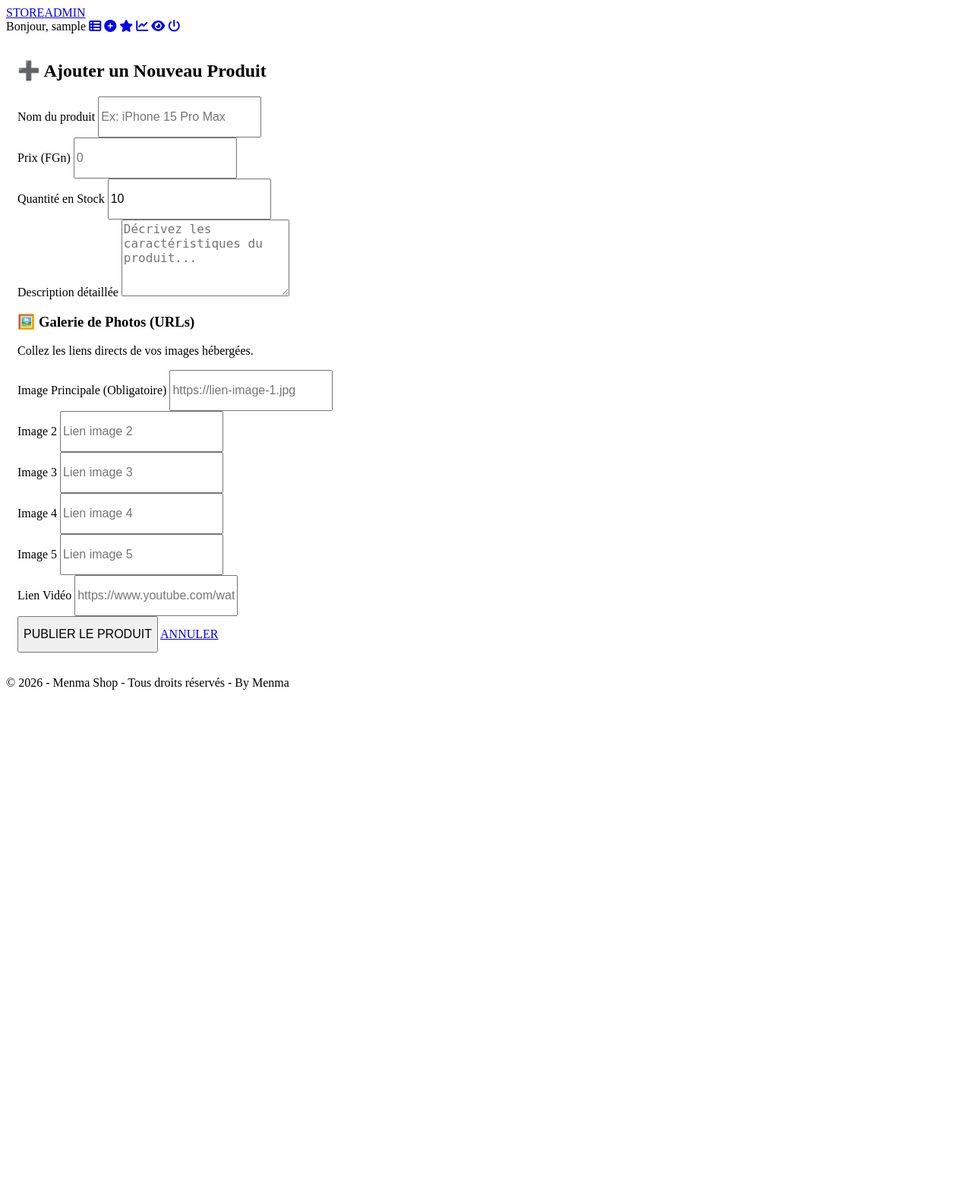
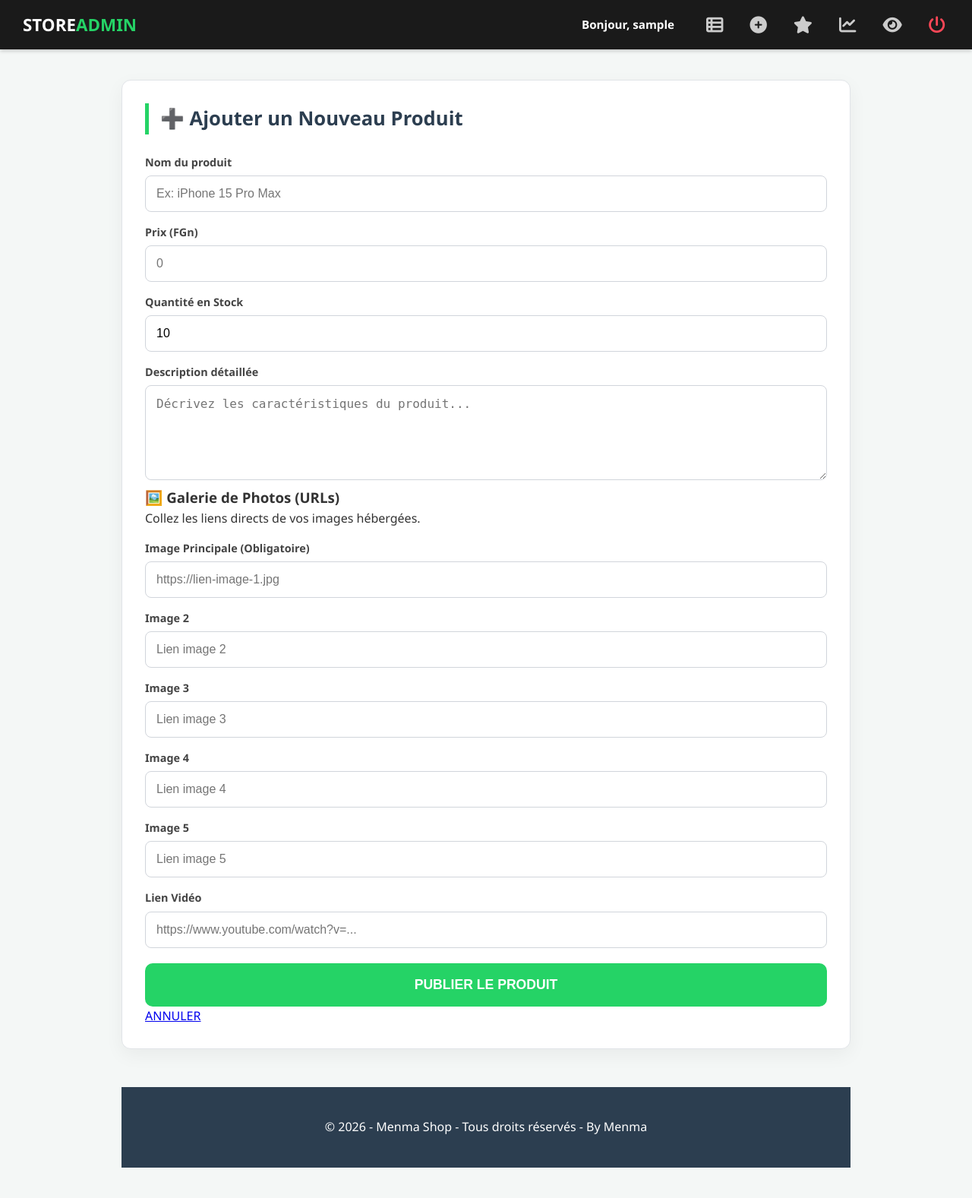
Before and after one commit to menma-officiel/Menma-Shop, a PHP site: page /admin/edit_product.php in a window 1280 px wide. Shown: the whole page at 76% size. Before the commit the page ends 908 px from the top, so only its background shows below. Run offline with PHP 8.4, Linux system fonts and the light colour scheme; the visitor is signed in with stand-in values (Sample User, id 1); some libraries are stand-ins or nearby versions.

Commit message:
Update admin.css

```diff
--- a/assets/css/admin.css
+++ b/assets/css/admin.css
@@ -1,185 +1,179 @@
 /* ==========================================================================
-   OPTIMISATION MOBILE FINALE (Smartphone & Tablette)
+   1. BASES ET RESET
    ========================================================================== */
-
-/* 1. Amélioration globale du confort tactile */
-input, select, textarea, .btn, .btn-save, .btn-edit, .btn-delete, .menu-admin a, .btn-whatsapp {
-    min-height: 48px !important; /* Taille cible pour les doigts selon Google */
-    font-size: 16px !important;  /* Empêche le zoom auto forcé sur iPhone */
+* {
+    margin: 0;
+    padding: 0;
+    box-sizing: border-box;
+    -webkit-tap-highlight-color: transparent; /* Supprime le flash bleu au clic sur mobile */
 }
 
-@media (max-width: 768px) {
-    /* 2. Navigation et En-tête */
-    nav, .nav-admin, .admin-nav, .dashboard-header {
-        flex-direction: column !important;
-        height: auto !important;
-        padding: 15px !important;
-        gap: 15px !important;
-        text-align: center;
+body {
+    font-family: 'Segoe UI', Roboto, Helvetica, Arial, sans-serif;
+    background-color: #f4f7f6;
+    color: #333;
+    line-height: 1.6;
 }
 
-    nav ul, .menu-admin, .admin-menu {
-        width: 100%;
-        justify-content: space-around !important;
-        padding: 0;
-        gap: 10px;
+/* ==========================================================================
+   2. NAVIGATION (HEADER)
+   ========================================================================== */
+.nav-admin {
+    display: flex;
+    justify-content: space-between;
+    align-items: center;
+    background: #1a1a1a;
+    padding: 0 30px;
+    height: 65px;
+    color: white;
+    box-shadow: 0 2px 5px rgba(0, 0, 0, 0.2);
+    position: sticky;
+    top: 0;
+    z-index: 1000;
 }
 
-    /* 3. Transformation des Tableaux en Cartes (L'élément crucial) */
-    table, thead, tbody, th, td, tr {
-        display: block !important;
-        width: 100% !important;
+.logo { font-weight: 800; font-size: 1.4rem; color: #fff; text-decoration: none; text-transform: uppercase; }
+.logo span { color: #25D366; }
+
+.menu-admin { display: flex; gap: 25px; align-items: center; }
+.menu-admin .admin-user { color: #fff; font-weight: 600; margin-right: 12px; font-size: 0.95rem; }
+.menu-admin a { color: #ccc; text-decoration: none; font-size: 1.4rem; transition: 0.3s; padding: 5px; }
+.menu-admin a:hover { color: #25D366; transform: scale(1.1); }
+.menu-admin a.logout { color: #ff4757; }
+
+/* ==========================================================================
+   3. LAYOUT ET CONTENEURS
+   ========================================================================== */
+.admin-wrapper { max-width: 1000px; margin: 40px auto; padding: 0 20px; }
+
+.edit-container {
+    background: #ffffff;
+    padding: 30px;
+    border-radius: 12px;
+    box-shadow: 0 8px 24px rgba(0, 0, 0, 0.05);
+    border: 1px solid #e1e4e8;
+    margin-bottom: 20px;
 }
 
-    thead, .table-head {
-        display: none !important; /* Cache les entêtes de colonnes */
+h2 {
+    margin-bottom: 25px;
+    color: #2c3e50;
+    font-size: 1.6rem;
+    border-left: 5px solid #25D366;
+    padding-left: 15px;
 }
 
-    tr {
-        margin-bottom: 20px !important;
-        border: 1px solid #ddd !important;
-        border-radius: 12px !important;
-        background: #fff !important;
-        padding: 15px !important;
-        box-shadow: 0 4px 8px rgba(0,0,0,0.05) !important;
+/* Grilles */
+.stats-grid { display: grid; grid-template-columns: repeat(auto-fit, minmax(200px, 1fr)); gap: 20px; margin-bottom: 30px; }
+.form-row { display: grid; grid-template-columns: 1fr 1fr; gap: 20px; }
+
+/* ==========================================================================
+   4. FORMULAIRES ET BOUTONS
+   ========================================================================== */
+.admin-form label { display: block; margin: 15px 0 6px; font-weight: 700; color: #444; font-size: 0.9rem; }
+
+.admin-form input, .admin-form textarea, .admin-form select {
+    width: 100%;
+    padding: 14px;
+    border: 1px solid #d1d5db;
+    border-radius: 8px;
+    font-size: 1rem;
+    transition: 0.2s;
 }
 
-    td {
-        display: flex !important;
-        justify-content: space-between !important;
-        align-items: center !important;
-        padding: 12px 0 !important;
-        border-bottom: 1px solid #f0f0f0 !important;
-        text-align: right;
+.admin-form input:focus { border-color: #25D366; outline: none; box-shadow: 0 0 0 3px rgba(37, 211, 102, 0.1); }
+
+/* Boutons */
+.btn-save {
+    width: 100%; background: #25D366; color: white; border: none; padding: 18px;
+    border-radius: 10px; font-weight: 800; font-size: 1.1rem; cursor: pointer;
+    margin-top: 20px; transition: 0.3s; text-transform: uppercase;
+}
+.btn-save:hover { background: #1eb954; box-shadow: 0 4px 12px rgba(37, 211, 102, 0.3); }
+
+.btn-edit { color: #f39c12; text-decoration: none; font-size: 1.3rem; padding: 8px; }
+.btn-delete { color: #e74c3c; text-decoration: none; font-size: 1.3rem; padding: 8px; }
+
+/* ==========================================================================
+   5. TABLEAUX (VERSION BUREAU)
+   ========================================================================== */
+.table-responsive { overflow-x: auto; background: white; border-radius: 8px; }
+table { width: 100%; border-collapse: collapse; margin-top: 10px; }
+th { text-align: left; padding: 15px; background: #f8f9fa; color: #666; border-bottom: 2px solid #eee; font-weight: 700; }
+td { padding: 15px; border-bottom: 1px solid #eee; vertical-align: middle; }
+tr:hover { background: #fafafa; }
+
+/* ==========================================================================
+   6. OPTIMISATION MOBILE (MEDIA QUERIES)
+   ========================================================================== */
+@media (max-width: 768px) {
+    /* 1. Rendre les zones cliquables plus grandes */
+    input, select, textarea, .btn-save, .btn-edit, .btn-delete, .menu-admin a {
+        min-height: 48px;
+        font-size: 16px !important; /* Empêche le zoom auto sur iPhone */
     }
 
-    /* Style si tu n'as pas de data-label : on met en avant la première cellule */
-    td:first-child {
-        font-weight: bold;
-        font-size: 1.1rem;
-        color: #2c3e50;
+    /* 2. Navigation Mobile */
+    .nav-admin {
+        flex-direction: column;
+        height: auto;
+        padding: 15px;
+        gap: 15px;
     }
+    .menu-admin { width: 100%; justify-content: space-around; }
 
-    /* Actions (Modifier/Supprimer) en bas de carte */
-    td:last-child {
-        border-bottom: none !important;
-        justify-content: center !important;
-        gap: 25px !important;
-        padding-top: 20px !important;
-        background: #fafafa;
-        margin: 10px -15px -15px -15px;
-        border-radius: 0 0 12px 12px;
-    }
+    /* 3. Grilles en une colonne */
+    .form-row, .stats-grid { grid-template-columns: 1fr; gap: 15px; }
 
-    /* 4. Boutons d'action géants */
-    .btn-edit, .btn-delete {
-        font-size: 1.8rem !important; /* Très visible pour le pouce */
-        padding: 12px 25px !important;
-        background: #fff !important;
-        border: 1px solid #eee !important;
-        border-radius: 10px !important;
-        box-shadow: 0 2px 4px rgba(0,0,0,0.05);
-    }
-
-    /* 5. Grilles et Formulaires */
-    .stats-grid, .product-grid, .form-row, .form-group-row, .top-grid {
-        grid-template-columns: 1fr !important;
-        gap: 15px !important;
-    }
-
-    .stat-card {
-        padding: 20px !important;
-    }
-
-    .edit-container, .admin-wrapper, .container {
-        padding: 10px !important;
-        width: 100% !important;
-        margin: 0 auto !important;
-    }
-
-    /* 6. Boutons de validation larges */
-    .btn-save, .btn-new-product, .btn-whatsapp {
-        width: 100% !important;
-        padding: 20px !important;
-        font-size: 1.2rem !important;
-        border-radius: 12px !important;
-    }
-
-    /* 7. Détails Produit */
-    .main-image, #media-display {
-        height: 280px !important;
-    }
-
-    .product-detail-layout {
-        gap: 20px !important;
-    }
-}
-        width: 100%;
-    }
-
-    thead {
-        display: none; /* On cache l'en-tête du tableau sur mobile */
-    }
+    /* 4. TRANSFORMATION DU TABLEAU EN CARTES */
+    .table-responsive { border: none; }
+    table, thead, tbody, th, td, tr { display: block; width: 100%; }
+    thead { display: none; } /* On cache les titres */
 
     tr {
         margin-bottom: 15px;
         border: 1px solid #e1e4e8;
-        border-radius: 10px;
+        border-radius: 12px;
+        background: white;
         padding: 10px;
-        background: #fff;
-        box-shadow: 0 2px 4px rgba(0,0,0,0.05);
+        box-shadow: 0 2px 8px rgba(0,0,0,0.05);
     }
 
     td {
         display: flex;
         justify-content: space-between;
         align-items: center;
+        padding: 10px 5px !important;
+        border-bottom: 1px solid #f0f0f0;
         text-align: right;
-        padding: 10px 5px;
-        border-bottom: 1px solid #f0f0f0;
     }
 
+    /* Actions centrées en bas */
     td:last-child {
         border-bottom: none;
-        justify-content: center; /* Boutons d'action centrés */
-        gap: 20px;
+        justify-content: center;
+        gap: 30px;
+        padding-top: 15px !important;
     }
 
-    /* Ajout de libellés automatiques pour savoir ce qu'est chaque donnée */
-    td::before {
-        content: attr(data-label); /* Utilise l'attribut data-label si présent */
-        font-weight: bold;
-        text-align: left;
-        color: #666;
+    .btn-edit, .btn-delete {
+        background: #f8f9fa;
+        border-radius: 8px;
+        padding: 10px 20px;
+        border: 1px solid #eee;
     }
 
-    /* Boutons d'action plus gros pour le doigt */
-    .btn-edit, .btn-delete {
-        font-size: 1.5rem;
-        padding: 10px 20px;
-        background: #f8f9fa;
-        border-radius: 8px;
-        margin: 5px;
+    /* Wrapper */
+    .admin-wrapper { margin: 20px auto; padding: 0 10px; }
+    .edit-container { padding: 15px; }
 }
 
-    /* Formulaires */
-    .form-row {
-        grid-template-columns: 1fr;
-        gap: 10px;
-    }
-
-    .edit-container {
-        padding: 15px;
-    }
-
-    .dashboard-header {
-        flex-direction: column;
-        gap: 15px;
-        text-align: center;
-    }
-
-    .btn-new-product {
-        width: 100%;
-        text-align: center;
-    }
-}
+/* ==========================================================================
+   7. UTILITIES ET COMPOSANTS
+   ========================================================================== */
+.stat-card { background: white; padding: 20px; border-radius: 10px; box-shadow: 0 4px 6px rgba(0,0,0,0.1); text-align: center; }
+.stat-value { font-size: 2rem; font-weight: bold; }
+.stat-green { color: #27ae60; }
+.stat-blue { color: #3498db; }
+.status-badge { background: #3498db; color: white; padding: 3px 8px; border-radius: 4px; font-size: 11px; }
+footer { text-align: center; padding: 40px 0; background: #2c3e50; color: white; margin-top: 50px; }
```
Lines whose indentation alone changed are shown as unchanged.
